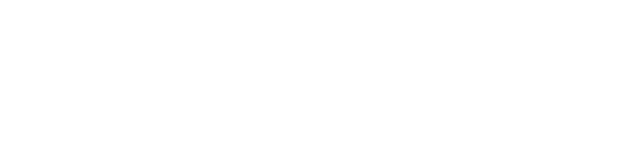
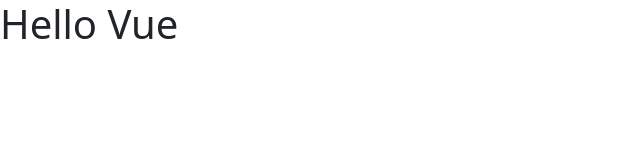
Before and after one commit to BeatriceRocchi/vue-hello, a plain HTML site: page index.html in a window 1280 px wide. Shown: the whole page, without its empty margins (0-640 px from the left). Drawn offline with nearby package versions, Linux system fonts and the light colour scheme.

Commit message:
[print] message with Vue

```diff
--- a/index.html
+++ b/index.html
@@ -25,7 +25,9 @@
     <link rel="stylesheet" href="./assets/style/style.css" />
   </head>
   <body>
-    <div id="app"></div>
+    <div id="app">
+      <h1>{{ message }}</h1>
+    </div>
 
     <!-- JS -->
     <script src="./js/script.js"></script>
--- a/js/script.js
+++ b/js/script.js
@@ -0,0 +1,9 @@
+const { createApp } = Vue;
+
+createApp({
+  data() {
+    return {
+      message: "Hello Vue",
+    }
+  }
+}).mount("#app");
```
